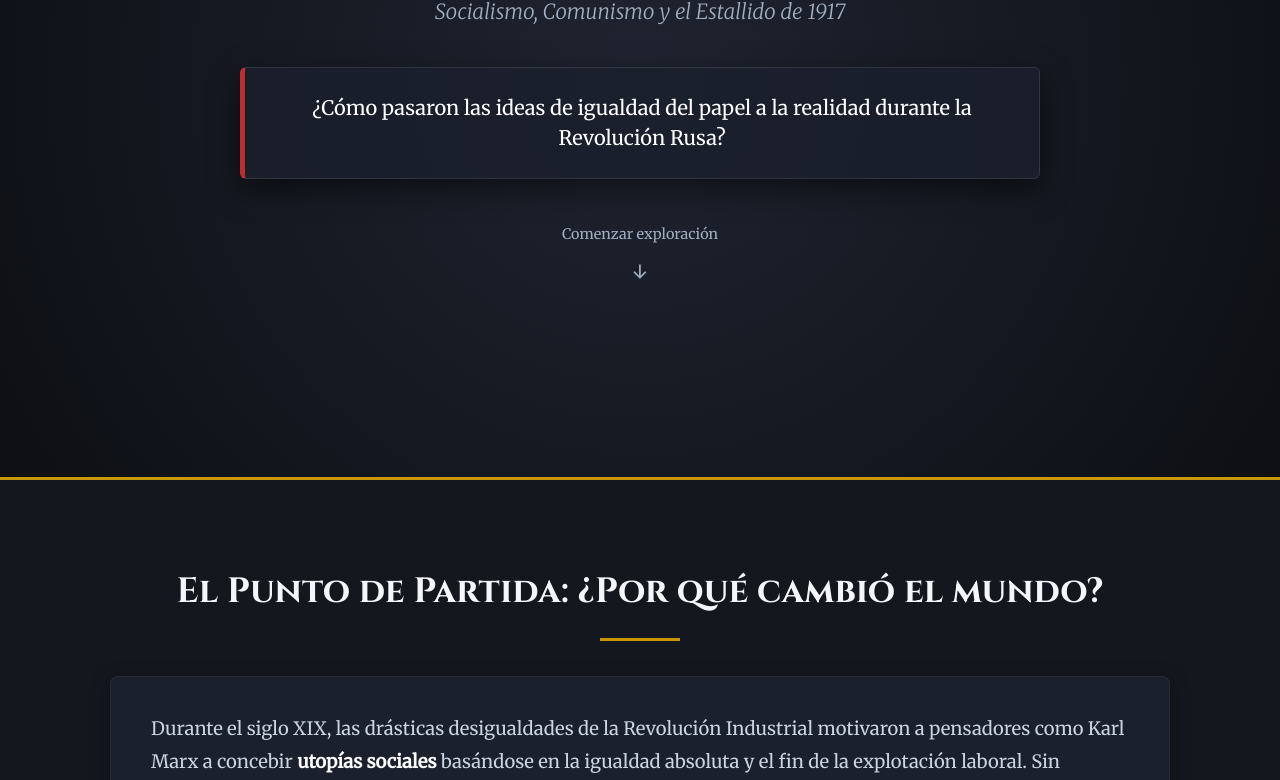
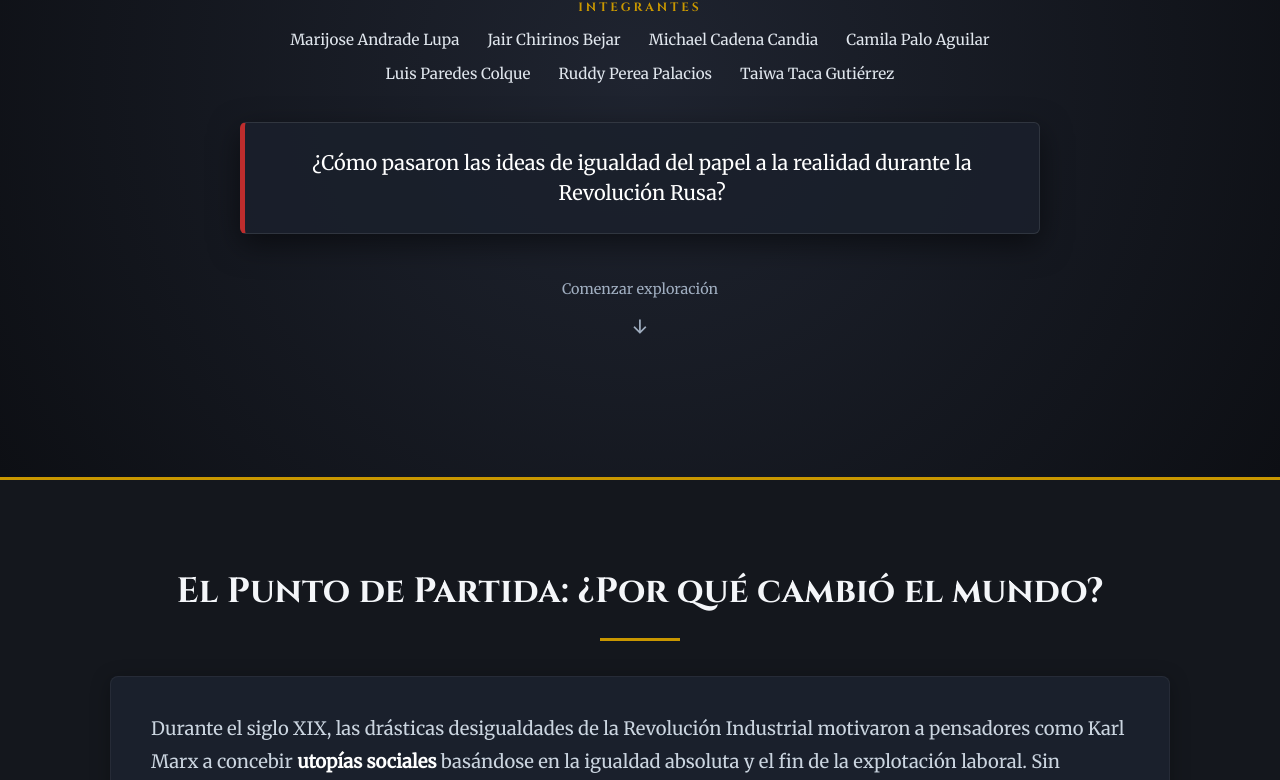
Before and after one commit to jairchirinos-ucsp/revolucion-rusa-uscp, a plain HTML site: page index.html in a window 1280 px wide. Shown: the part 320-1100 px from the top of the page. Drawn offline with Linux system fonts and the light colour scheme.

Commit message:
Agrega lista de integrantes en la cabecera

```diff
--- a/index.html
+++ b/index.html
@@ -41,6 +41,20 @@
 
       <h1 class="main-title">DE LA UTOPÍA A LAS ARMAS</h1>
       <p class="subtitle">Socialismo, Comunismo y el Estallido de 1917</p>
+
+      <!-- NUEVO: integrantes del equipo -->
+      <div class="equipo-hero">
+        <span class="equipo-hero__titulo">Integrantes</span>
+        <ul class="equipo-hero__lista">
+          <li>Marijose Andrade Lupa</li>
+          <li>Jair Chirinos Bejar</li>
+          <li>Michael Cadena Candia</li>
+          <li>Camila Palo Aguilar</li>
+          <li>Luis Paredes Colque</li>
+          <li>Ruddy Perea Palacios</li>
+          <li>Taiwa Taca Gutiérrez</li>
+        </ul>
+      </div>
 
       <!-- Caja destacada para la Pregunta Central -->
       <div class="question-card">
--- a/styles.css
+++ b/styles.css
@@ -2040,3 +2040,49 @@ body.mm-visor-abierto {
   line-height: 1.55;
   display: none;
 }
+
+/* ==========================================================================
+   INTEGRANTES DEL EQUIPO (en la cabecera, debajo del subtítulo)
+   ========================================================================== */
+.equipo-hero {
+  max-width: 800px;
+  margin: -15px auto 35px;
+}
+
+.equipo-hero__titulo {
+  display: block;
+  margin-bottom: 8px;
+  font-family: 'Cinzel', serif;
+  font-size: 0.75rem;
+  letter-spacing: 3px;
+  text-transform: uppercase;
+  color: #c99700;
+}
+
+.equipo-hero__lista {
+  list-style: none;
+  display: flex;
+  flex-wrap: wrap;
+  justify-content: center;
+  gap: 6px 28px;
+}
+
+.equipo-hero__lista li {
+  font-size: 0.95rem;
+  color: #e0e6ed;
+  white-space: nowrap;
+}
+
+@media (max-width: 768px) {
+  .equipo-hero {
+    margin: -10px auto 28px;
+  }
+
+  .equipo-hero__lista {
+    gap: 4px 18px;
+  }
+
+  .equipo-hero__lista li {
+    font-size: 0.85rem;
+  }
+}
```
